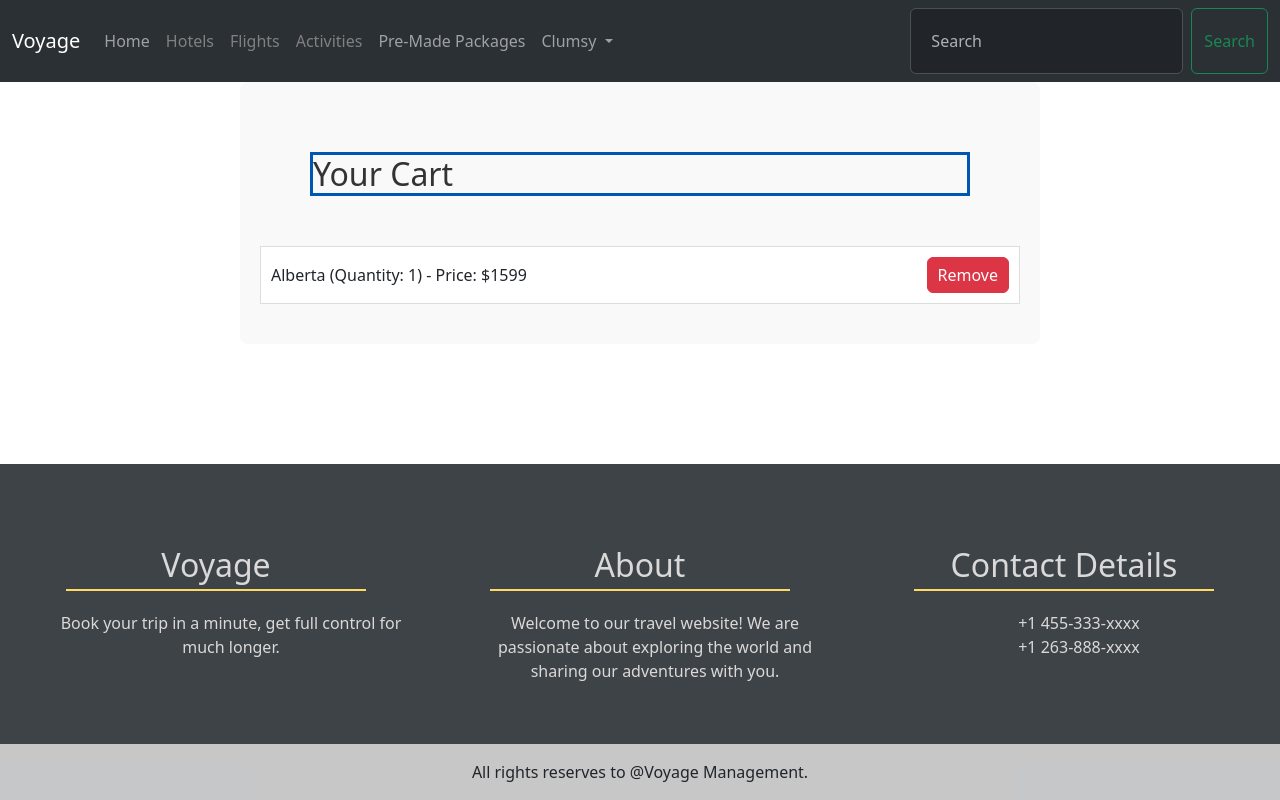
After one commit to PO-DE/SOFTWAREPROJECT, a Django app: page /add_to_cart/cart/ in a window 1280 px wide. The commit adds this page. Run offline with Django 5.2, Linux system fonts and the light colour scheme; a user stored in the database is signed in; data comes from the database, SQL or seed files in the repository; both versions use the stored data as it was after the commit.

Commit message:
cart solved

```diff
--- a/management/admin.py
+++ b/management/admin.py
@@ -1,7 +1,8 @@
 from management.package.models import Package
 from django.contrib import admin
 from management.booking.models import Booking,Flights, Hotels, Activities
-
+from management.cart.models import Cart, CartItem
+from django.contrib import admin
 
 # admin.site.register(Package)
 
@@ -26,3 +27,5 @@ class PackageAdmin(admin.ModelAdmin):
 admin.site.register(Flights)
 admin.site.register(Hotels)
 admin.site.register(Activities)
+admin.site.register(Cart)
+admin.site.register(CartItem)
--- /dev/null
+++ b/management/cart/models.py
@@ -0,0 +1,19 @@
+# models.py (add to your existing models.py)
+from django.conf import settings
+from django.db import models
+from django.contrib.auth.models import User
+from management.package.models import Package
+
+class Cart(models.Model):
+    user = models.OneToOneField(User, on_delete=models.CASCADE, related_name='cart')
+
+    def __str__(self):
+        return f"{self.user.username}'s Shopping Cart"
+
+class CartItem(models.Model):
+    cart = models.ForeignKey(Cart, related_name='items', on_delete=models.CASCADE)
+    package = models.ForeignKey(Package, on_delete=models.CASCADE)
+    quantity = models.IntegerField(default=1)
+
+    def __str__(self):
+        return f"{self.quantity} x {self.package.destination}"
--- /dev/null
+++ b/management/cart/urls.py
@@ -0,0 +1,9 @@
+# urls.py
+from django.urls import path
+from .views import add_to_cart, cart_details ,remove_from_cart
+
+urlpatterns = [
+    path('add_to_cart/<int:package_id>/', add_to_cart, name='add_to_cart'),
+    path('cart/', cart_details, name='cart_details'),
+    path('remove-from-cart/<int:item_id>/', remove_from_cart, name='remove_from_cart'),
+]
--- /dev/null
+++ b/management/cart/views.py
@@ -0,0 +1,25 @@
+# views.py
+from django.shortcuts import render, redirect, get_object_or_404
+from .models import Cart, CartItem, Package
+from django.contrib.auth.decorators import login_required
+
+@login_required
+def add_to_cart(request, package_id):
+    package = get_object_or_404(Package, id=package_id)
+    cart, _ = Cart.objects.get_or_create(user=request.user)
+    cart_item, created = CartItem.objects.get_or_create(cart=cart, package=package)
+    if not created:
+        cart_item.quantity += 1
+    cart_item.save()
+    return redirect('cart_details')
+
+@login_required
+def cart_details(request):
+    cart = Cart.objects.get(user=request.user)
+    return render(request, 'cart/cart_details.html', {'cart': cart})
+
+def remove_from_cart(request, item_id):
+    item = get_object_or_404(CartItem, id=item_id)
+    if item.cart.user == request.user:  # Security check
+        item.delete()
+    return redirect('cart_details')
--- a/management/payment/urls.py
+++ b/management/payment/urls.py
@@ -4,3 +4,24 @@
 # urlpatterns = [
 #     path('create-checkout-session/<slug:package_destination>/', CreateCheckoutSessionView.as_view(), name='create_checkout_session'),
 # ]
+
+
+# urls.py
+from django.urls import path
+from . import  views
+# from .views import create_checkout_session, payment_success, payment_cancel ,HomePageView ,stripe_config
+
+urlpatterns = [
+    # path('create-checkout-session/', create_checkout_session, name='create_checkout_session'),
+    # path('success/', payment_success, name='payment_success'),
+    # path('cancel/', payment_cancel, name='payment_cancel'),
+
+
+    path('home/', views.HomePageView, name='home'),
+    path('create-checkout-session/', views.create_checkout_session),
+    path('config/', views.stripe_config),
+    path('success/', views.SuccessView.as_view()),
+    path('cancelled/', views.CancelledView.as_view()),
+
+
+]
--- a/management/urls.py
+++ b/management/urls.py
@@ -11,6 +11,8 @@ urlpatterns = [
     path('search/', search_results, name='search_results'),
     path('Booking/', BookingViewSet.as_view({'get': 'list'}), name='Bookings'),
     path('', include('management.user_profile.urls')),
-    path('',include('management.booking.urls'))
+    path('',include('management.booking.urls')),
+    path('add_to_cart/',include( "management.cart.urls"), name='add_to_cart'),
+    path('', include('management.payment.urls')),
 
 ]
--- /dev/null
+++ b/templates/cart/cart_details.html
@@ -0,0 +1,106 @@
+{#<!-- cart_details.html -->#}
+{#{% extends 'base.html' %}#}
+{##}
+{#{% block content %}#}
+{#<h2>Your Cart</h2>#}
+{#<ul>#}
+{#{% for item in cart.items.all %}#}
+{#    <li>{{ item.package.destination }} - Quantity: {{ item.quantity }} - Price: {{ item.package.price }}</li>#}
+{#{% endfor %}#}
+{#</ul>#}
+{#{% endblock %}#}
+<!-- cart_details.html -->
+{% extends 'base.html' %}
+{% load static %}
+{% block css %}
+
+    <link rel="stylesheet" href="{% static 'css/styles.css' %}">
+    <style>
+        .cart-container {
+    max-width: 800px;
+    margin: 0 auto;
+    padding: 20px;
+    background: #f9f9f9;
+    border-radius: 8px;
+}
+
+.cart-container h2 {
+    color: #333;
+}
+
+.cart-container ul {
+    list-style-type: none;
+    padding: 0;
+}
+
+.cart-container li {
+    background: #fff;
+    border: 1px solid #ddd;
+    padding: 10px;
+    margin-bottom: 10px;
+    display: flex;
+    justify-content: space-between;
+    align-items: center;
+}
+
+.item-info {
+    font-size: 16px;
+}
+
+.cart-buttons form {
+    margin: 0;
+}
+
+.btn-danger {
+    color: white;
+    background-color: #dc3545;
+    border-color: #dc3545;
+    padding: 5px 10px;
+    text-align: center;
+    text-decoration: none;
+    display: inline-block;
+    font-size: 16px;
+}
+
+.btn-success {
+    color: white;
+    background-color: #28a745;
+    border-color: #28a745;
+    padding: 10px 20px;
+    text-align: center;
+    text-decoration: none;
+    display: inline-block;
+    font-size: 18px;
+    margin-top: 20px;
+}
+
+    </style>
+{% endblock %}
+
+{% block content %}
+<div class="cart-container">
+    <h2>Your Cart</h2>
+    {% if cart.items.all %}
+    <ul>
+        {% for item in cart.items.all %}
+        <li>
+            <span class="item-info">{{ item.package.destination }} (Quantity: {{ item.quantity }}) - Price: ${{ item.package.price }}</span>
+            <div class="cart-buttons">
+                <!-- Remove item button -->
+                <form action="{% url 'remove_from_cart' item.id %}" method="post" style="display: inline;">
+                    {% csrf_token %}
+                    <button type="submit" class="btn btn-danger">Remove</button>
+                </form>
+            </div>
+        </li>
+        {% endfor %}
+    </ul>
+    <!-- Payment button -->
+{#    <div class="checkout">#}
+{#        <a href="{% url 'create_checkout_session' %}" class="btn btn-success">Proceed to Payment</a>#}
+{#    </div>#}
+    {% else %}
+    <p>Your cart is empty.</p>
+    {% endif %}
+</div>
+{% endblock %}
--- a/templates/package/package_detail.html
+++ b/templates/package/package_detail.html
@@ -72,7 +72,8 @@
     <p>Price: {{ package.price }} CAD</p>
     <br>
     <a href="{% url 'book_package'%}" class="btn btn-primary">Book This Package</a>
-
+  <!-- Somewhere in your package display templates -->
+    <a href="{% url 'add_to_cart' package.id %}">Add to Cart</a>
 
     <a href="{% url 'package_list' %}" class="back-link">Back to Package List</a>
     <style>
--- a/travel_management/settings.py
+++ b/travel_management/settings.py
@@ -145,3 +145,6 @@ STATICFILES_DIRS = [
 ]
 
 LOGIN_URL = 'signin'
+STRIPE_PUBLISHABLE_KEY ="pk_test_51PBMa7IzasFhrxZNcfCuenc4obPFHQec4wWbhx1Pc1jQJHmoes44yBO6DfvuJvhasxa708KfPb30yROGiQNOtaFh00jBQS3qhy"
+STRIPE_SECRET_KEY = 'sk_test_51PBMa7IzasFhrxZN79CK97nWsEEcyFZtRGTs96la3xJja4CldAlsub5RrLzl5OPItd64pucUmRKIOUjuaxrnRVAy00oRmaqVnx'
+# Stripe keys
```
Also changed, not shown: management/payment/views.py (+102 -33 lines), static/json/main.js (added, +27 -0 lines), templates/payment/cancelled.html (added, +19 -0 lines), templates/payment/home.html (added, +23 -0 lines), templates/payment/success.html (added, +18 -0 lines), db.sqlite3, management/migrations/0007_cart_cartitem.py (added).
